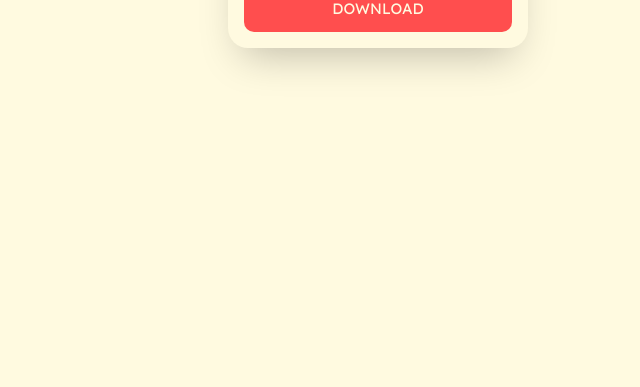
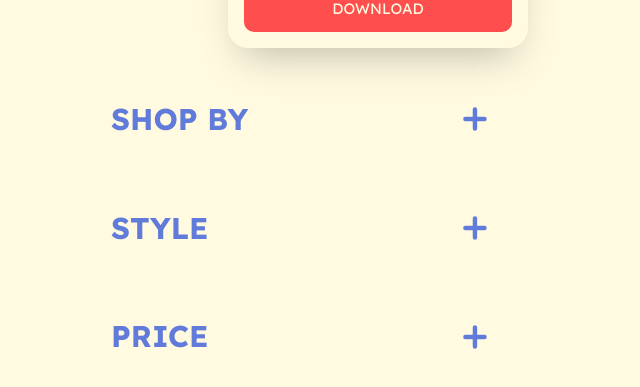
Before and after one commit to VincentAmante/sewcial-old, a Vue app: page /test in a window 1280 px wide. Shown: the part 1707-2094 px from the top of the page, without its empty margins (262-902 px from the left). Before the commit the page ends 1852 px from the top, so only its background shows below. Built offline with nearby package versions, Linux system fonts and the light colour scheme.

Commit message:
Additional Components
Drop down tab component added

```diff
--- /dev/null
+++ b/src/components/DropDownTab.vue
@@ -0,0 +1,47 @@
+<script setup lang="ts">
+    // Import heart
+    import IconPlus from '@/components/icons/IconPlus.vue';
+
+    // Variables passed to this component are props
+    const props = defineProps({
+        alignment: {
+            type: String,
+            required: true,
+            default: 'left'
+        }
+    })
+</script>
+
+<!-- Template with default text and icon -->
+<template lang="">
+    <div class="speech-bubble" :class="alignment">
+        <slot class="text"></slot>
+        <IconPlus class="icon"></IconPlus>
+    </div>
+</template>
+
+<!-- Scoped Styling -->
+<style scoped lang="scss">
+    .speech-bubble {
+        color: $clr-secondary;
+        margin: 5px;
+        padding: .75em;
+        padding-inline: 1.75em;
+        width: 100%; //adjusts according to the size of container
+        position: relative;
+
+        display: flex;
+        flex-direction: row;
+
+        align-self: flex-start;
+
+        max-width: 40ch; //remove if not wide enough, was added for tests
+        justify-content: space-between;
+
+        .icon {
+            align-self: center;
+            margin-inline: 1vw;
+        }
+
+    }
+</style>
--- a/src/components/TemplateCard.vue
+++ b/src/components/TemplateCard.vue
@@ -29,7 +29,6 @@
         </div>
     </div>
 </template>
-
 
 <!-- Scoped Styling -->
 <style scoped lang="scss">
@@ -63,6 +62,10 @@
       flex-direction: column;
       padding: 1rem;
       text-align: left;
+
+      &:deep(h1 h3){
+        margin:0;
+      }
     }
 
     // Images
--- /dev/null
+++ b/src/components/icons/IconPlus.vue
@@ -0,0 +1,5 @@
+<template>
+    <svg width="24" height="24" viewBox="0 0 24 24" fill="none" xmlns="http://www.w3.org/2000/svg">
+        <path d="M11.9485 2.37109V21.4986M2.38477 11.9348H21.5122" stroke="#607BDA" stroke-width="4.41403" stroke-linecap="round" stroke-linejoin="round"/>
+    </svg>
+</template>
--- a/src/views/TestView.vue
+++ b/src/views/TestView.vue
@@ -8,6 +8,7 @@
     import LikedButton from '@/components/LikedButton.vue';
     import TemplateCard from '@/components/TemplateCard.vue';
     import DownloadButton from '@/components/DownloadButton.vue';
+    import DropDownTab from '@/components/DropDownTab.vue';
 </script>
 <template>
     <main>
@@ -61,7 +62,15 @@
                         <p>Short description.</p>
                     </template>
                 </TemplateCard>
-
+                <DropDownTab>
+                    <h1>SHOP BY</h1>
+                </DropDownTab>
+                <DropDownTab>
+                    <h1>STYLE</h1>
+                </DropDownTab>
+                <DropDownTab>
+                    <h1>PRICE</h1>
+                </DropDownTab>
             </div>
 
         </div>
```
